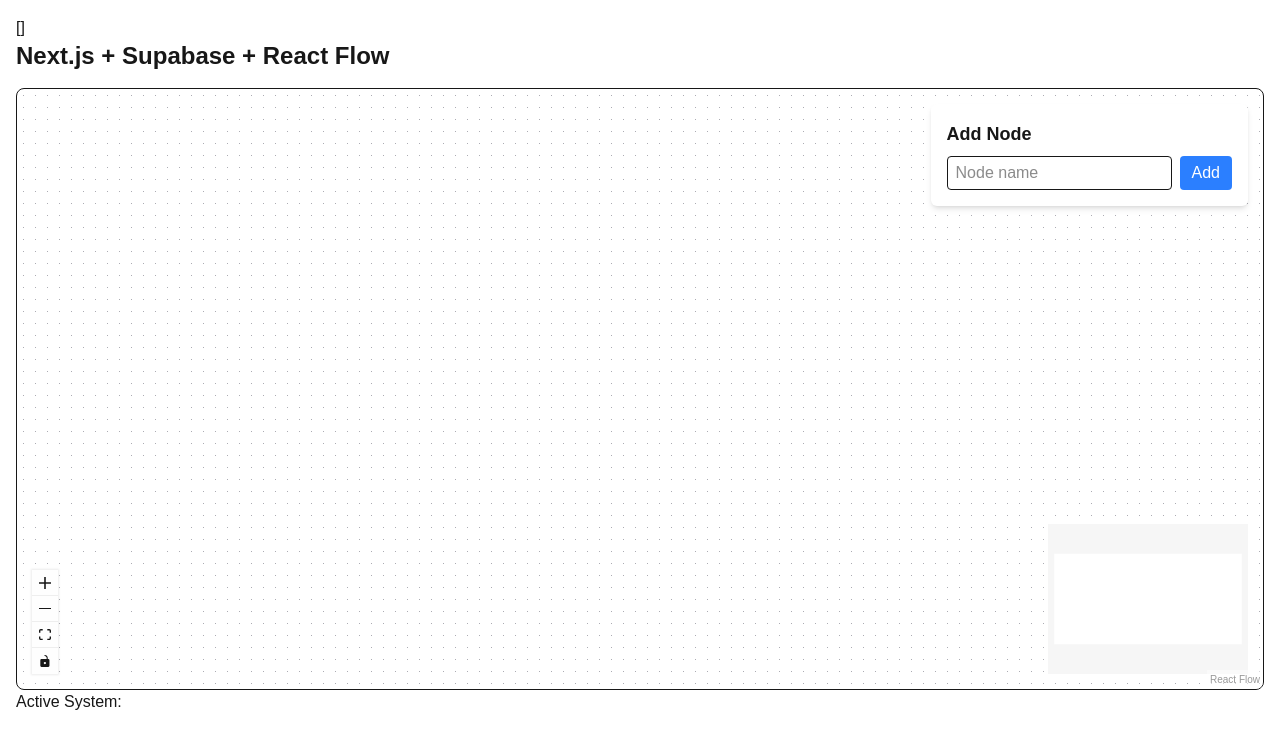
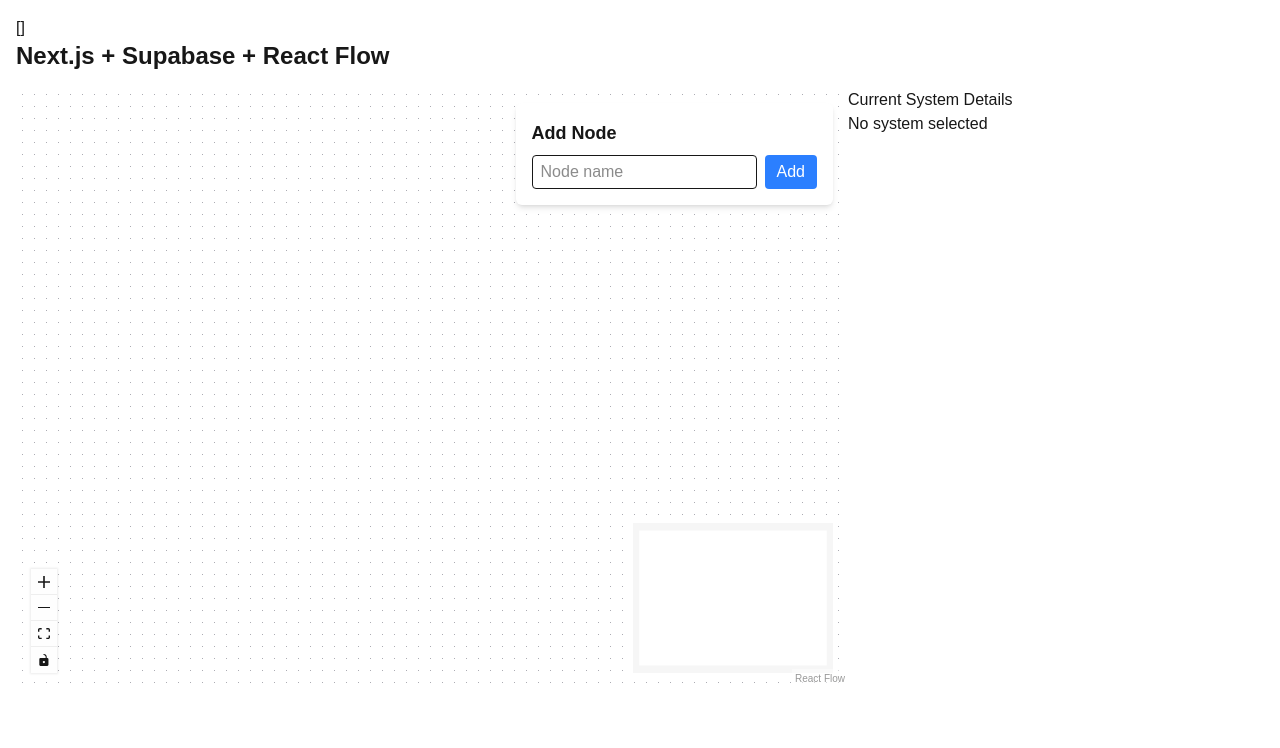
Before and after one commit to zacwebb/charter-challenge, a Next.js app: page / in a window 1280 px wide. Shown: the top 748 px of the page. Built offline with nearby package versions, Linux system fonts and the light colour scheme; no server answers; the database is empty.

Commit message:
Add initial system details

```diff
--- a/src/app/page.tsx
+++ b/src/app/page.tsx
@@ -4,6 +4,7 @@
 import { Tables } from "@/types/supabase";
 import dynamic from "next/dynamic";
 import { useEffect, useState } from "react";
+import SystemDetails from "@/components/SystemDetails"; // Import the SystemDetails component
 
 // Use dynamic import for the FlowDiagram component
 const FlowDiagram = dynamic(
@@ -28,19 +29,25 @@
     fetchData();
   }, []);
 
+  // Find the active system object
+  const system = systems?.find((s) => s.id === activeSystem) || null;
+
   return (
     <div className="container mx-auto p-4">
     <div>{JSON.stringify(systems, null, 2)}</div>
-
       <h1 className="text-2xl font-bold mb-4">Next.js + Supabase + React Flow</h1>
-      <div className="border rounded-lg overflow-hidden">
-        <FlowDiagram
-          systems={systems}
-          onNodeAdd={fetchData}
-          setActiveSystemId={setActiveSystem}
-        />
+      <div className="grid grid-cols-3">
+        <div className="col-span-2">
+          <FlowDiagram
+            systems={systems}
+            onNodeAdd={fetchData}
+            setActiveSystemId={setActiveSystem}
+          />
+        </div>
+        <div>
+          <SystemDetails system={system} />
+        </div>
       </div>
-      <div>Active System: {activeSystem}</div>
     </div>
   );
 }
--- /dev/null
+++ b/src/components/SystemDetails.tsx
@@ -0,0 +1,24 @@
+import { Tables } from "@/types/supabase";
+
+interface SystemDetailsProps {
+  system: Tables<'system'> | null;
+}
+
+const SystemDetails = ({ system }: SystemDetailsProps) => {
+  return <div>
+    <h2>Current System Details</h2>
+    {
+      system ? (
+        <div>
+          <p>ID: {system.id}</p>
+          <p>Name: {system.name}</p>
+          <p>Category: {system.category}</p>
+        </div>
+      ) : (
+        <p>No system selected</p>
+      )
+    }
+  </div>
+};
+
+export default SystemDetails;
```
